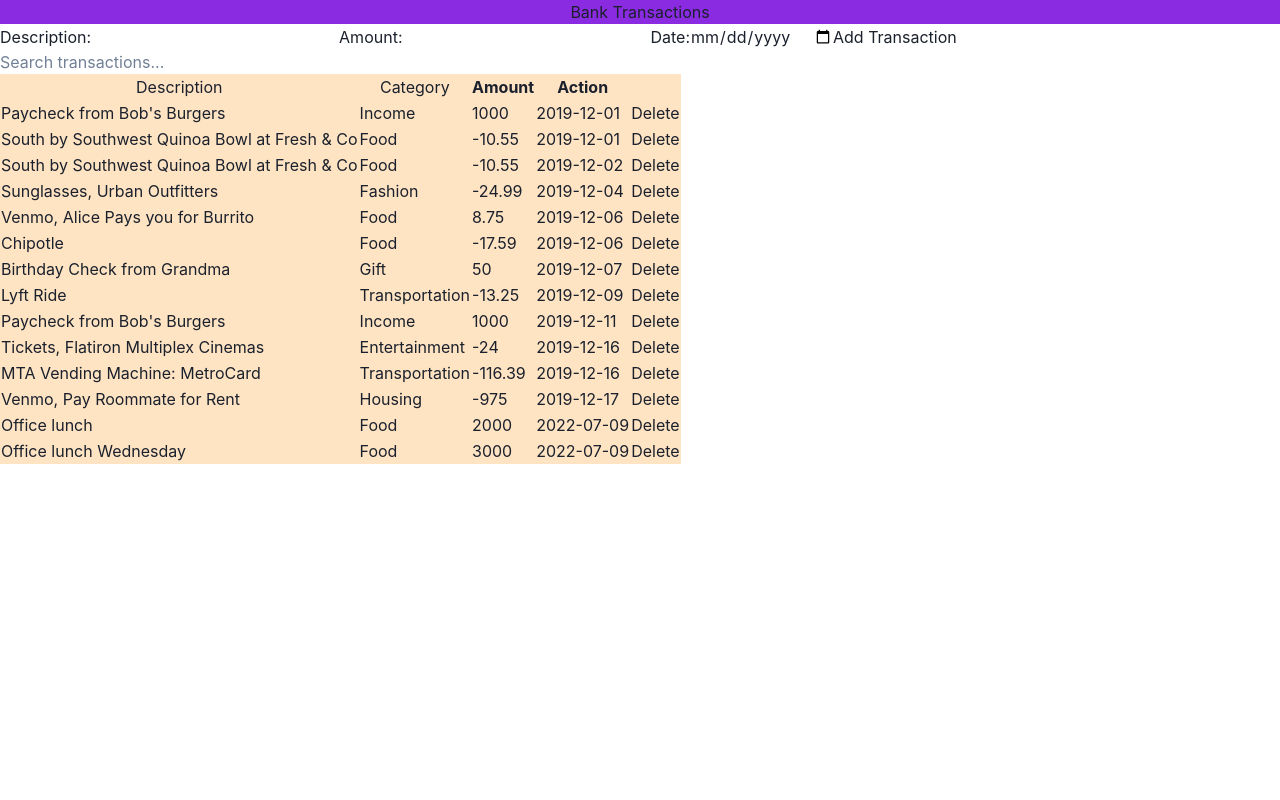
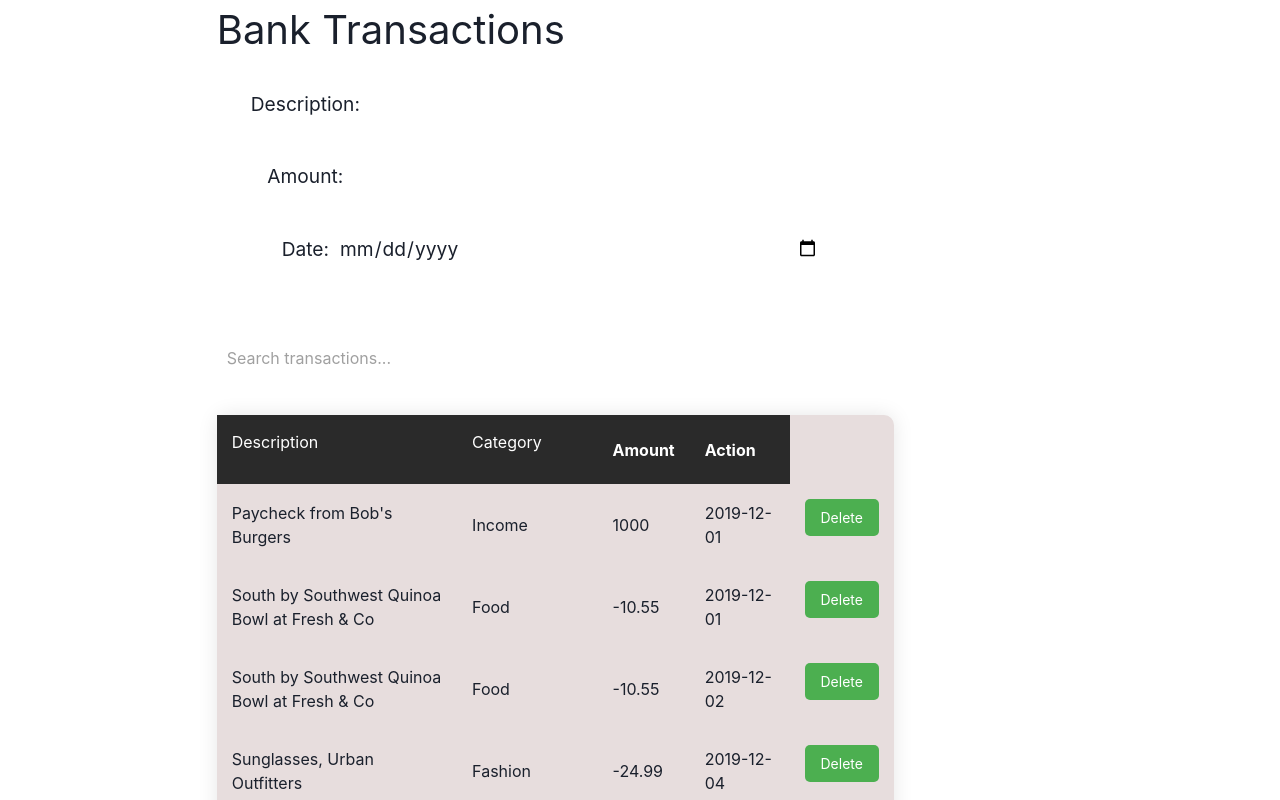
Before and after one commit to IVON1010/bank-of-flatiron, a React (Vite) app: page / in a window 1280 px wide. Shown: the top 800 px of the page. Built offline with nearby package versions, Linux system fonts and the light colour scheme; data requests are answered from the project's data file.

Commit message:
add styling

```diff
--- a/src/index.css
+++ b/src/index.css
@@ -1,13 +1,109 @@
-.bank{
-  background-color: blueviolet;
+body {
+  font-family: 'Roboto', sans-serif;
+  background-color: #252525;
+  color: #fff;
+  margin: 0;
+  padding: 0;
+  display: flex;
+  flex-direction: column;
+  align-items: center;
+  justify-content: center;
+  min-height: 100vh;
+  overflow-x: hidden;
+}
+
+
+h1 {
+  font-size: 2.5rem;
+  margin-bottom: 20px;
+}
+
+table {
+  width: 80%;
+  max-height: 70vh;
+  margin-top: 20px;
+  border-collapse: collapse;
+  overflow-y: auto;
+  box-shadow: 0 0 20px rgba(0, 0, 0, 0.1);
+  background: #e7dddd;
+  border-radius: 10px;
+}
+
+th,
+td {
+  padding: 15px;
+  text-align: left;
+}
+
+th {
+  background: #2a2a2a;
+  color: #fff;
+  top: 0;
+  z-index: 2;
+}
+
+tbody tr:hover {
+  background-color: rgba(255, 255, 255, 0.05);
+}
+
+td button {
+  background: #4caf50;
+  border: none;
+  color: white;
+  padding: 8px 16px;
   text-align: center;
+  text-decoration: none;
+  display: inline-block;
+  font-size: 14px;
+  border-radius: 5px;
+  cursor: pointer;
 }
-.form{
-  border-color: grey;
+
+td button:hover {
+  background: #45a049;
 }
-.table{
-  padding: auto;
-  padding-top: 100px;
-  background-color: rgb(255, 228, 196);
-  position: relative;
+
+form {
+  width: 80%;
+  margin-top: 20px;
+  display: flex;
+  flex-direction: column;
+  align-items: center;
 }
+
+label {
+  font-size: 1.2rem;
+  margin-bottom: 8px;
+}
+
+input,
+button {
+  padding: 10px;
+  margin-bottom: 15px;
+  border: none;
+  border-radius: 5px;
+}
+
+input {
+  width: 500px;
+  margin-bottom: 15px;
+}
+
+button {
+  background: #2196f3;
+  color: white;
+  cursor: pointer;
+}
+
+button:hover {
+  background: #0d8bf2;
+}
+
+input::placeholder {
+  color: #a0a0a0;
+}
+
+input:focus {
+  outline: none;
+  border: 1px solid #2196f3;
+}
```
